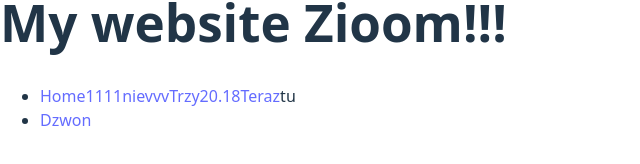
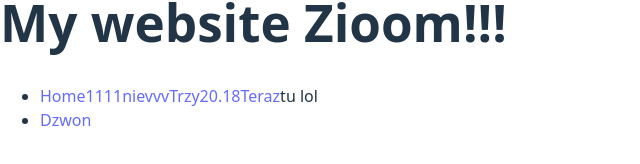
Before and after one commit to daniel638545/website, a React (Vite) app in the folder my-react-app/: page / in a window 1280 px wide. Shown: the part 346-510 px from the top of the page, without its empty margins (0-640 px from the left). Built offline with nearby package versions, Linux system fonts and the light colour scheme.

Commit message:
dwudziesty21.42

```diff
--- a/my-react-app/src/Header.jsx
+++ b/my-react-app/src/Header.jsx
@@ -10,6 +10,7 @@ return(
 
                     <a href="aaaa#">Home1111nievvvTrzy20.18Teraz</a>
                             tu
+                            lol
                 </li>
 
                 <li>
```
